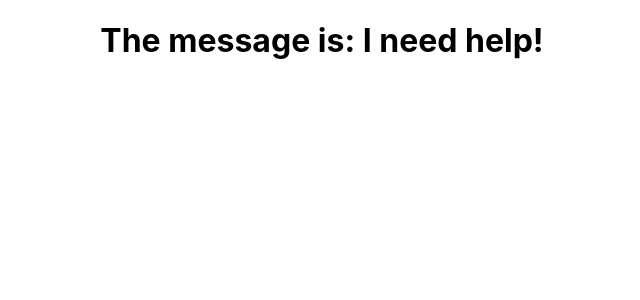
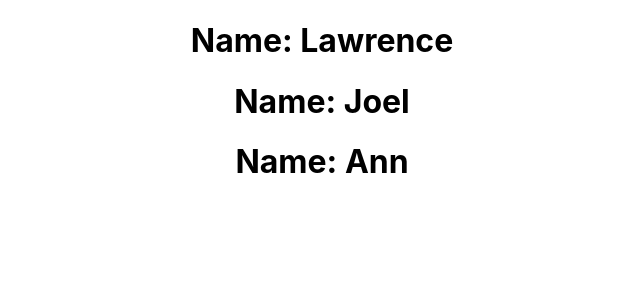
Before and after one commit to Ramas-21/react_tutorial, a React (Create React App) app: page / in a window 1280 px wide. Shown: the top 300 px of the page, without its empty margins (318-958 px from the left). Built offline with nearby package versions, Linux system fonts and the light colour scheme.

Commit message:
using props

```diff
--- a/src/App.js
+++ b/src/App.js
@@ -1,9 +1,11 @@
 import './App.css';
-import Jsx2 from './components/Jsx2';
+import Profile from './components/Profile';
 function App() {
   return (
     <div className="App">
-      <Jsx2/>
+      <Profile name = "Lawrence"/>
+      <Profile name = "Joel"/>
+      <Profile name = "Ann"/>
     </div>
   );
 }
--- /dev/null
+++ b/src/components/Profile.js
@@ -0,0 +1,4 @@
+function Profile(props){
+    return <h1>Name: {props.name}</h1>
+}
+export default Profile;
```
